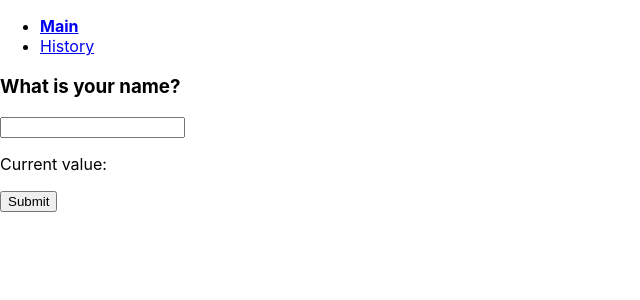
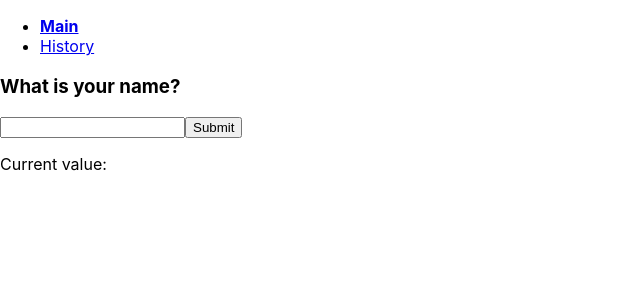
Before and after one commit to amtoss-study/react-demo, a React (Create React App) app: page / in a window 1280 px wide. Shown: the top 300 px of the page, without its empty margins (0-640 px from the left). Built offline with nearby package versions, Linux system fonts and the light colour scheme.

Commit message:
Create custom hook

```diff
--- a/src/App.tsx
+++ b/src/App.tsx
@@ -1,23 +1,13 @@
 import React from 'react'
 import { BrowserRouter as Router, Route, Switch } from 'react-router-dom'
 
-import { HistoryItem } from './types'
 import Nav from './components/Nav'
 import NameForm from './components/NameForm'
 import History from './components/History'
+import useVisitsHistory from './hooks/useVisitsHistory';
 
 const App = () => {
-    const [history, setHistory] = React.useState<HistoryItem[]>(JSON.parse(localStorage.getItem('history') || "[]"))
-    const setHistoryPersistent = (newHistory: HistoryItem[]) => {
-        setHistory(newHistory)
-        localStorage.setItem('history', JSON.stringify(newHistory))
-    }
-    const addToHistory = (nameValue: string) => {
-        setHistoryPersistent([...history, { name: nameValue, timestamp: Date.now() }])
-    }
-    const removeFromHistory = (timestamp: number) => {
-        setHistoryPersistent(history.filter(item => item.timestamp !== timestamp))
-    }
+    const { history, addToHistory, removeFromHistory } = useVisitsHistory()
     return (
         <Router>
             <Nav />
--- a/src/components/NameForm.tsx
+++ b/src/components/NameForm.tsx
@@ -18,8 +18,8 @@ const NameForm = ({ onSubmit }: Props) => {
         <form onSubmit={handleSubmit} autoComplete="off">
             <h3>What is your name?</h3>
             <input name="name" value={nameValue} onChange={handleChange} />
+            <button type="submit">Submit</button>
             <p>Current value: { nameValue }</p>
-            <button type="submit">Submit</button>
         </form>
     )
 }
--- /dev/null
+++ b/src/hooks/useVisitsHistory.ts
@@ -0,0 +1,20 @@
+import { useState } from 'react'
+
+import { HistoryItem } from '../types';
+
+const useVisitsHistory = () => {
+    const [history, setHistory] = useState<HistoryItem[]>(JSON.parse(localStorage.getItem('history') || "[]"))
+    const setHistoryPersistent = (newHistory: HistoryItem[]) => {
+        setHistory(newHistory)
+        localStorage.setItem('history', JSON.stringify(newHistory))
+    }
+    const addToHistory = (nameValue: string) => {
+        setHistoryPersistent([...history, { name: nameValue, timestamp: Date.now() }])
+    }
+    const removeFromHistory = (timestamp: number) => {
+        setHistoryPersistent(history.filter(item => item.timestamp !== timestamp))
+    }
+    return { history, addToHistory, removeFromHistory }
+}
+
+export default useVisitsHistory
```
Also changed, not shown: 1 other file (tests, documents, lock files or other folders).
